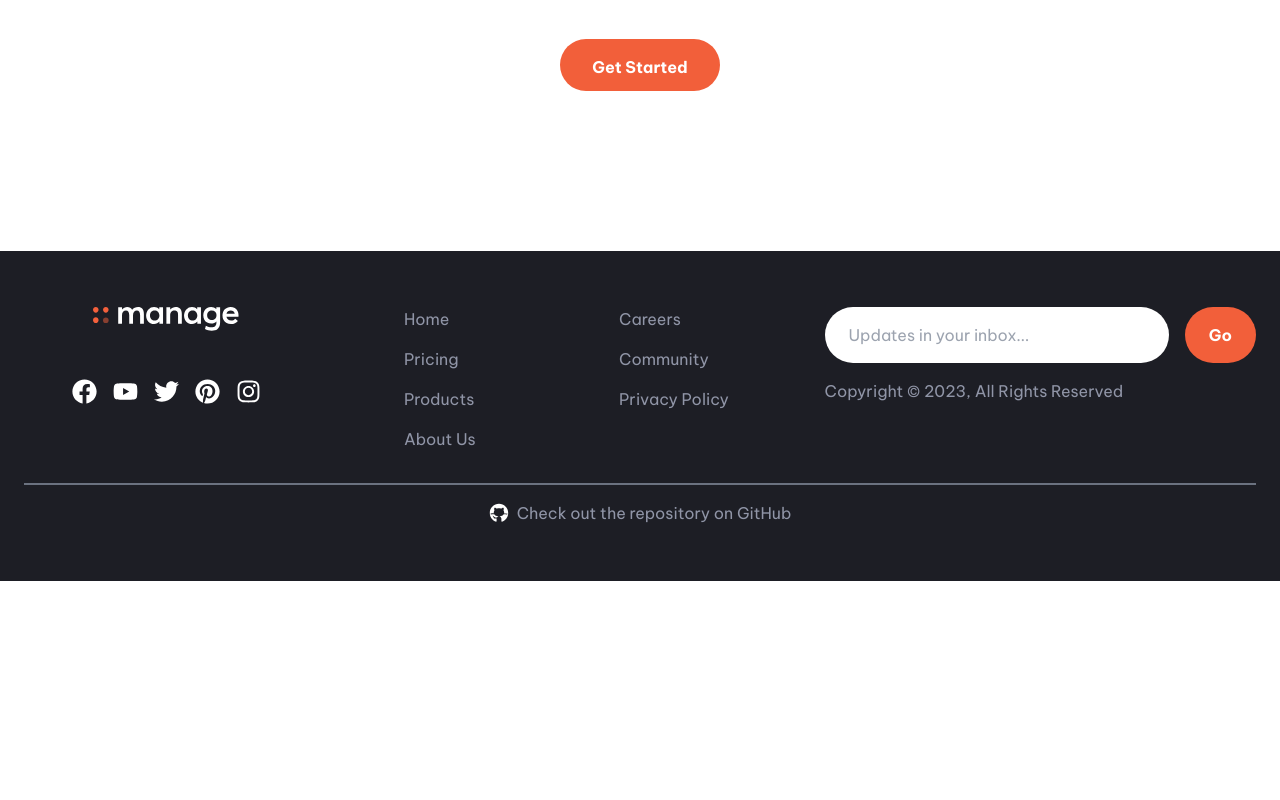
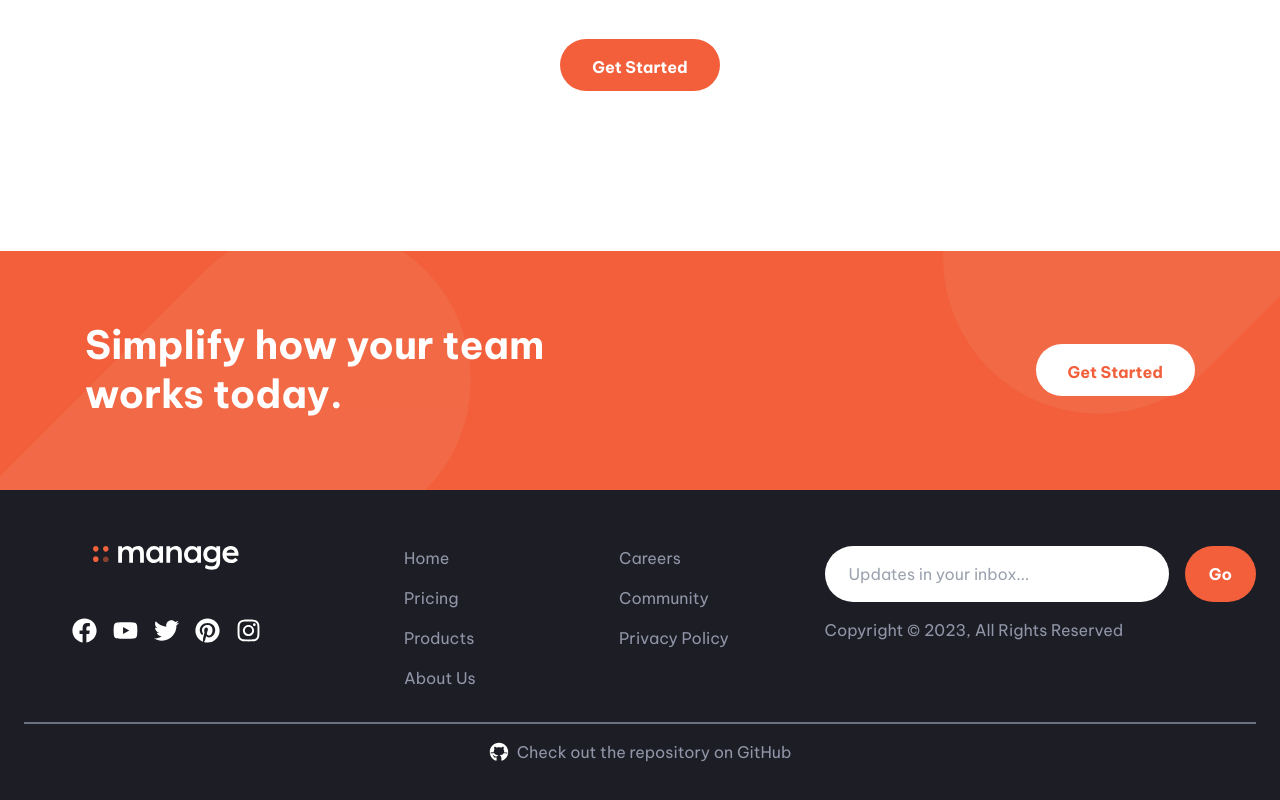
Before and after one commit to waseemazmy21/manage-landing-page, a React (Vite) app: page / in a window 1280 px wide. Shown: the part 1878-2678 px from the top of the page. Before the commit the page ends 2459 px from the top, so only its background shows below. Built offline with nearby package versions, Linux system fonts and the light colour scheme.

Commit message:
Create Cta section

```diff
--- a/src/App.jsx
+++ b/src/App.jsx
@@ -2,6 +2,7 @@ import Header from './components/Header';
 import Hero from './components/Hero';
 import Features from './components/Features';
 import Testimonials from './components/Testimonials';
+import Cta from './components/Cta';
 import Footer from './components/Footer';
 
 const App = () => {
@@ -12,6 +13,7 @@ const App = () => {
         <Hero />
         <Features />
         <Testimonials />
+        <Cta />
       </main>
       <Footer />
     </div>
--- /dev/null
+++ b/src/components/Cta.jsx
@@ -0,0 +1,17 @@
+
+const Cta = () => {
+  return (
+    <section id='cta' className='bg-brightRed'>
+      <div className='container mx-auto px-6 py-[4.4rem] flex flex-col items-center lg:flex-row justify-between gap-y-6'>
+        <h2 className='text-4xl text-white font-bold max-w-lg text-center lg:text-left leading-tight'>
+          Simplify how your team works today.
+        </h2>
+        <button className='px-8 pt-4 pb-3 bg-white text-brightRed hover:text-brightRedLight font-bold rounded-full'>
+          Get Started
+        </button>
+      </div>
+    </section>
+  );
+};
+
+export default Cta;
```
